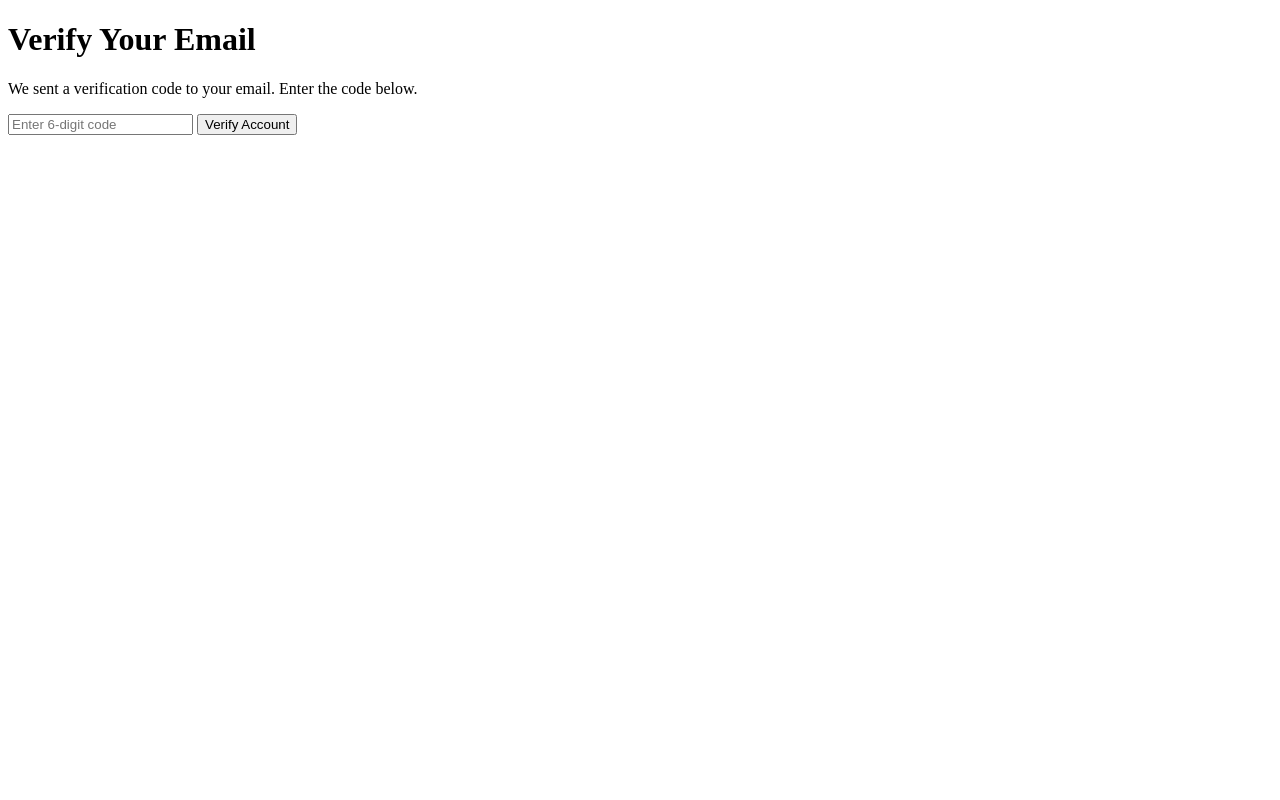
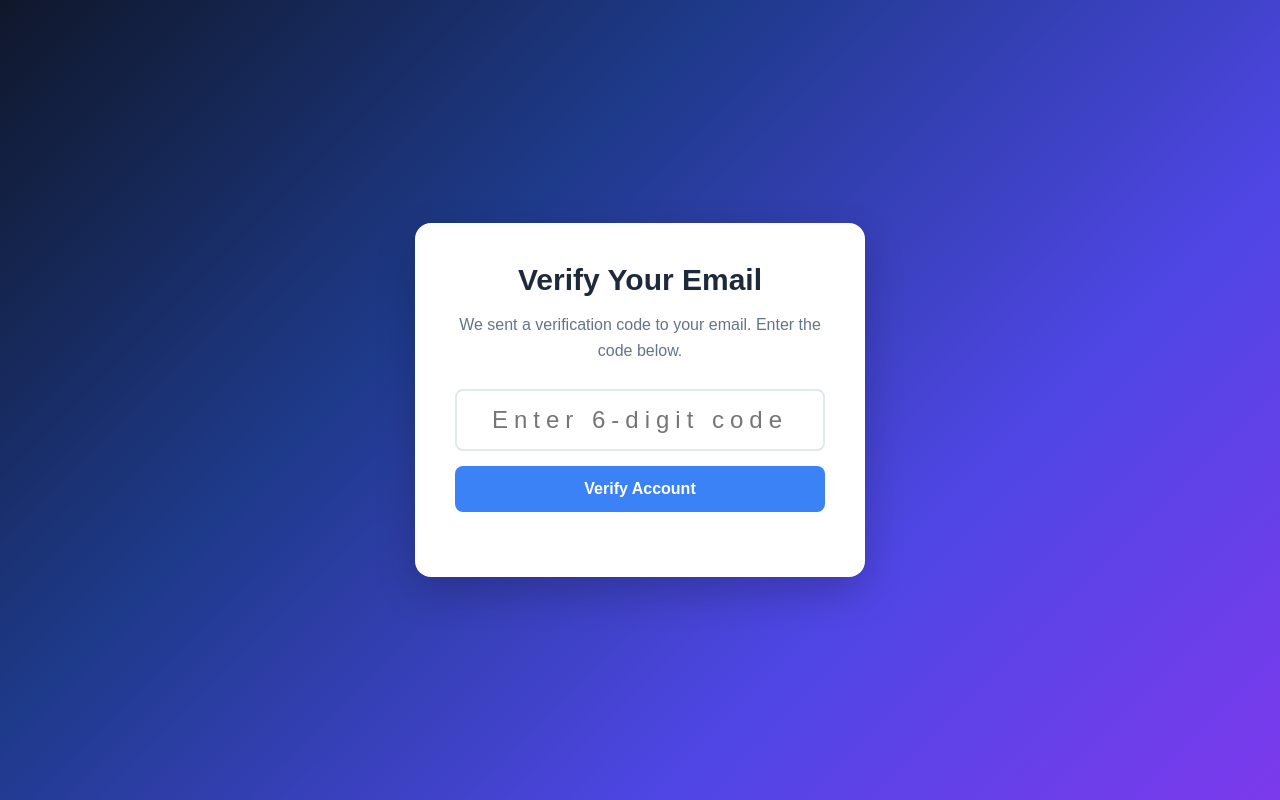
Before and after one commit to Dominictech99/EduBoost, a plain HTML site: page student-verify.html in a window 1280 px wide. Drawn offline with Linux system fonts and the light colour scheme.

Commit message:
Style email verification page

```diff
--- /dev/null
+++ b/css/verify.css
@@ -0,0 +1,109 @@
+* {
+    margin: 0;
+    padding: 0;
+    box-sizing: border-box;
+}
+
+body {
+    min-height: 100vh;
+    display: flex;
+    justify-content: center;
+    align-items: center;
+    padding: 20px;
+
+    font-family: Arial, sans-serif;
+
+    background: linear-gradient(
+        135deg,
+        #0f172a 0%,
+        #1e3a8a 35%,
+        #4f46e5 70%,
+        #7c3aed 100%
+    );
+}
+
+.verify-container {
+    width: 100%;
+    max-width: 450px;
+    padding: 40px;
+
+    background: #ffffff;
+    border-radius: 16px;
+
+    text-align: center;
+
+    box-shadow: 0 15px 40px rgba(0, 0, 0, 0.2);
+}
+
+.verify-container h1 {
+    margin-bottom: 15px;
+    color: #1e293b;
+    font-size: 30px;
+}
+
+.verify-container > p {
+    margin-bottom: 25px;
+    color: #64748b;
+    line-height: 1.6;
+}
+
+#verifyForm {
+    display: flex;
+    flex-direction: column;
+    gap: 15px;
+}
+
+#code {
+    width: 100%;
+    padding: 15px;
+
+    border: 2px solid #e2e8f0;
+    border-radius: 8px;
+
+    outline: none;
+
+    text-align: center;
+    font-size: 24px;
+    letter-spacing: 6px;
+}
+
+#code:focus {
+    border-color: #3b82f6;
+}
+
+#verifyForm button {
+    padding: 14px;
+
+    border: none;
+    border-radius: 8px;
+
+    background: #3b82f6;
+    color: #ffffff;
+
+    font-size: 16px;
+    font-weight: bold;
+
+    cursor: pointer;
+
+    transition: 0.3s ease;
+}
+
+#verifyForm button:hover {
+    background: #2563eb;
+    transform: translateY(-2px);
+}
+
+#message {
+    margin-top: 20px;
+    font-weight: bold;
+}
+
+@media (max-width: 500px) {
+    .verify-container {
+        padding: 30px 20px;
+    }
+
+    .verify-container h1 {
+        font-size: 25px;
+    }
+}
--- a/js/student-verify.js
+++ b/js/student-verify.js
@@ -15,7 +15,7 @@ verifyForm.addEventListener("submit", async (e) => {
     try {
 
         const response = await fetch(
-            "https://eduboost-x7ia.onrender.com/api/admin/api/auth/verify-email",
+            "tps://eduboost-x7ia.onrender.com/api/auth/verify-email",
             {
                 method: "POST",
 
--- a/student-verify.html
+++ b/student-verify.html
@@ -5,7 +5,7 @@
     <meta name="viewport" content="width=device-width, initial-scale=1.0">
     <title>Verify Email - EduBoost</title>
 
-    <link rel="stylesheet" href="css/">
+    <link rel="stylesheet" href="css/verify.css">
 </head>
 
 <body>
```
Also changed, not shown: Backend/routes/auth.js (+13 -16 lines).
